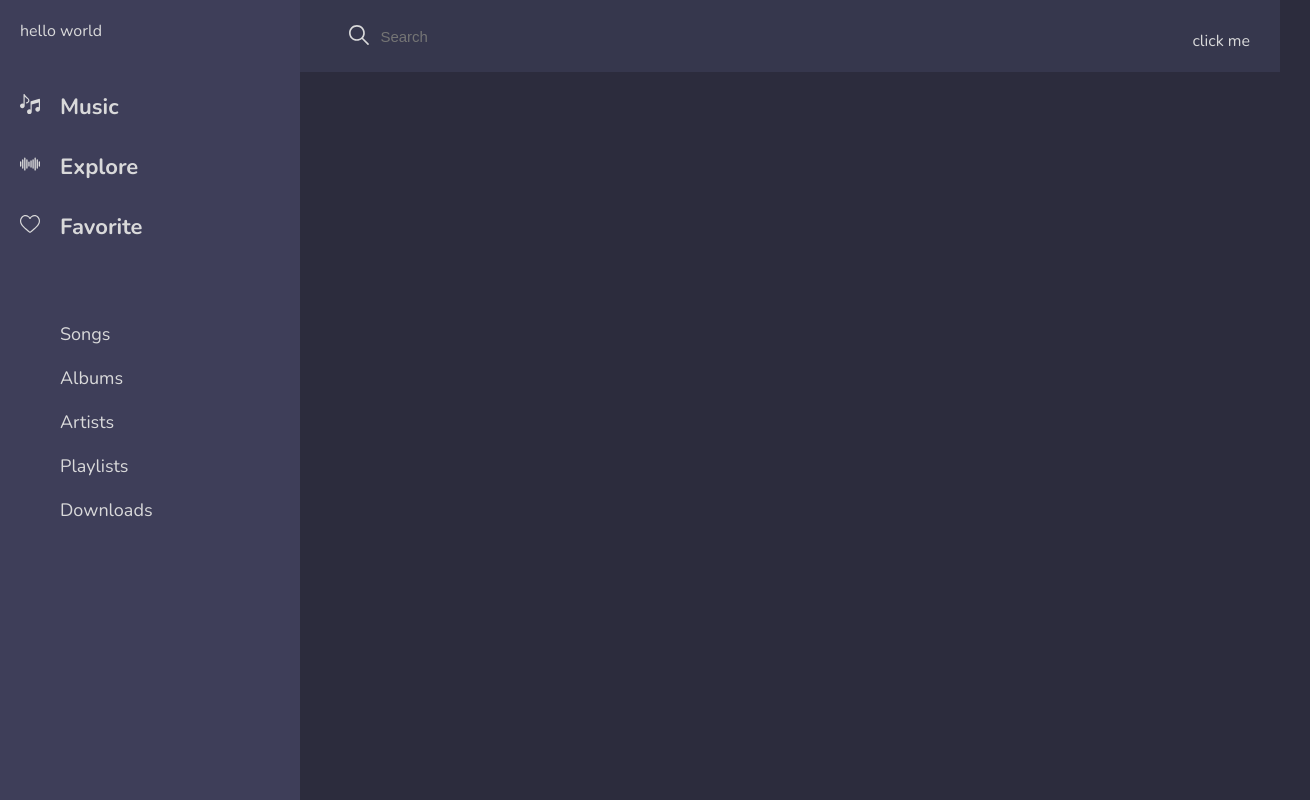
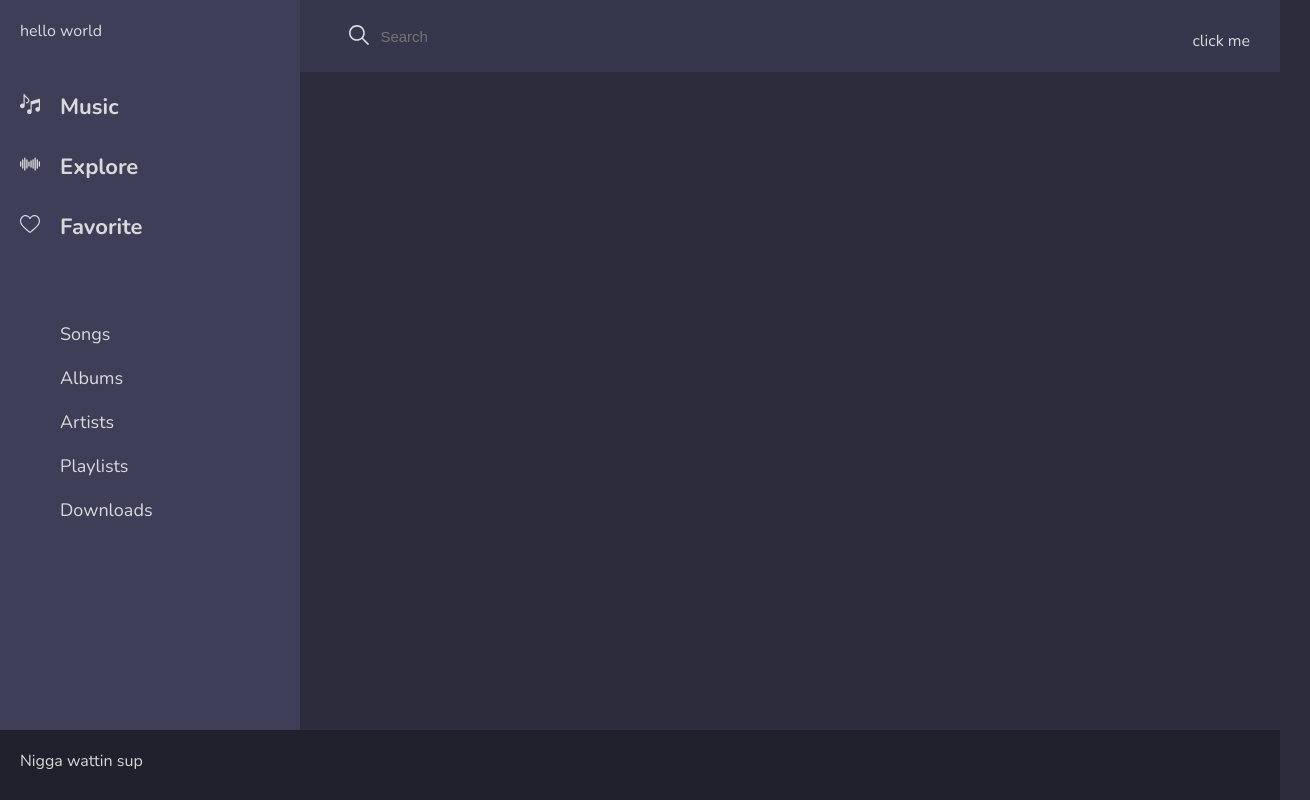
Before and after one commit to akpante3/Music-Player, a React (Create React App) app: page / in a window 1280 px wide. Shown: the whole page, 1310 px wide, since content can reach past the window. Built offline with nearby package versions, Linux system fonts and the light colour scheme.

Commit message:
react-sound

```diff
--- a/package.json
+++ b/package.json
@@ -11,6 +11,7 @@
     "react-horizontal-scrolling-menu": "^0.7.7",
     "react-router-dom": "^5.2.0",
     "react-scripts": "3.4.1",
+    "react-sound": "^1.2.0",
     "styled-components": "^5.1.1"
   },
   "scripts": {
--- a/src/App.js
+++ b/src/App.js
@@ -9,6 +9,7 @@ import Sidebar from './components/Sidebar'
 import Nav from './components/Nav'
 import Slider from './components/slider/Slider'
 import { device } from './utils/mediaQuery'
+import Player from './components/Player';
 import { bgColor, textcolor } from './utils/color'
 
 
@@ -24,7 +25,7 @@ to { left: -100%; }
 
 const MainContent = styled.div`
   width: 100%;
-  height: 90vh;
+  height: 80vh;
   overflow: scroll;
   max-width: 98%;
   @media ${ device.tablet } {
@@ -44,9 +45,11 @@ display: flex;
 width: 100%;
 position: relative;
 font-family: 'Nunito', sans-serif;
+box-sizing: border-box;
 background: ${ bgColor };
 color: ${ textcolor };
 height: 100vh;
+overflow: hidden;
 .click-me {
   position: absolute;
   top:30px;
@@ -60,7 +63,14 @@ height: 100vh;
   animation: ${slideout} 0.5s forwards;
 }`;
 
- const SidebarWrapper = styled.div`
+const PlayerWrapper = styled.div`
+ width: 100%;
+ position: absolute;
+ bottom: 0;
+ z-index: 10;
+`
+
+const SidebarWrapper = styled.div`
   width: 100%;
   position: absolute;
   z-index: 5;
@@ -70,7 +80,7 @@ height: 100vh;
     position: static;
     width: auto;
   }
- `;
+`;
 const MainContainer = styled.div`
   width: 100%
 `
@@ -98,6 +108,9 @@ function App() {
           </Router>
         </MainContent>
       </MainContainer>
+      <PlayerWrapper>
+        <Player />
+      </PlayerWrapper>
     </Wrapper>
   );
 }
--- a/src/components/Favorite.jsx
+++ b/src/components/Favorite.jsx
@@ -56,6 +56,7 @@ const Main = styled.main`
 const Nav = () => {
     const [songs, setSongs] = useState([
                         { title: 'everything i wanted', artist: 'usher', album: 'everything i wanted' },
+                        { title: 'everything i wanted', artist: 'usher', album: 'everything i wanted' },
                         { title: 'everything i wanted', artist: 'usher', album: 'everything i wanted' }
                     ])
     return (
--- /dev/null
+++ b/src/components/Player.jsx
@@ -0,0 +1,21 @@
+import React from 'react';
+import styled from 'styled-components'
+import { textcolor, navBg, playerbgcolor } from '../utils/color'
+
+
+const PlayerWrapper = styled.div`
+    width:100%;
+    padding: 20px;
+    background-color: ${playerbgcolor};
+    height: 30px;
+`;
+
+const Nav = () => {
+    return (
+        <PlayerWrapper>
+          <div>Nigga wattin sup</div>
+        </PlayerWrapper>
+    );
+}
+
+export default Nav;
--- a/src/pages/Explore.jsx
+++ b/src/pages/Explore.jsx
@@ -3,6 +3,7 @@ import styled from 'styled-components'
 import Slider from '../components/slider/Slider'
 import Recommended from '../components/Recommended';
 import Favorite from '../components/Favorite';
+import Sound from 'react-sound';
 
 
 const Header = styled.h1`
@@ -10,6 +11,7 @@ const Header = styled.h1`
     font-weight: 800;
     margin-bottom: 20px;
 `
+// http://streaming.tdiradio.com:8000/house.mp3
 
 const SubSection = styled.div`
     display: flex;
@@ -18,6 +20,14 @@ const SubSection = styled.div`
 `
 
 const Explore = () => {
+    const handleSongPlaying = (data) => {
+       let { position, duration } = data
+       console.log({ position: position, duration: duration}, '')
+    }
+    const handleSongFinished = (data) => {
+        console.log("i finished")
+    }
+
     return (
        <div>
             <Header>New Realeases</Header>
@@ -26,6 +36,11 @@ const Explore = () => {
                 <Recommended />
                 <Favorite />
             </SubSection>
+            <Sound
+                url="http://streaming.tdiradio.com:8000/house.mp3"
+                playStatus={Sound.status.PAUSED}
+                onPlaying={handleSongPlaying}
+                onFinishedPlaying={handleSongFinished}/>
        </div>
     );
 }
--- a/src/utils/color.js
+++ b/src/utils/color.js
@@ -2,3 +2,4 @@ export const sidebarBg = '#3e3e59'
 export const textcolor = '#d9d9da'
 export const navBg = '#36374d'
 export const bgColor = "#2c2c3d"
+export const playerbgcolor = "#21202d"
```
Also changed, not shown: 1 other file (tests, documents, lock files or other folders).
